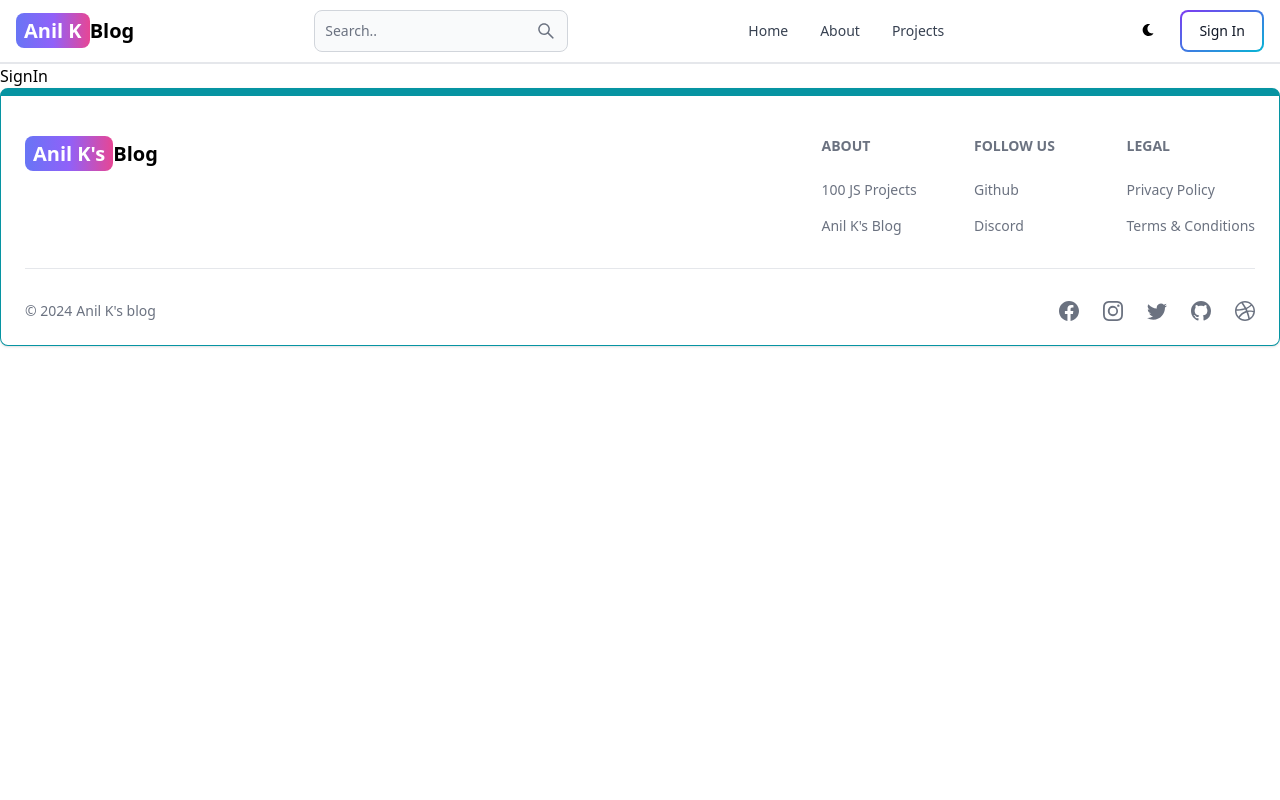
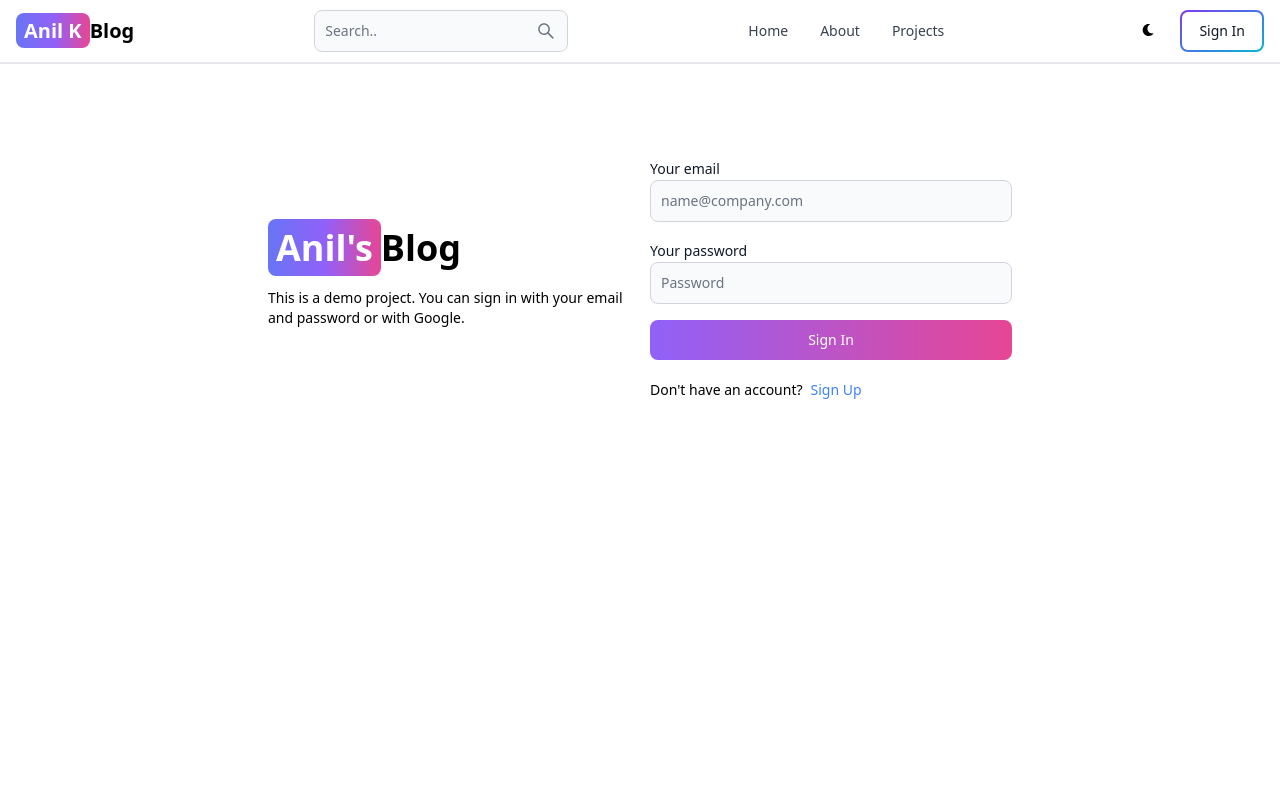
Before and after one commit to anilk2024/BlogAppDashboard, a React (Vite) app in the folder client/: page /sign-in in a window 1280 px wide. Shown: the top 800 px of the page. Built offline with nearby package versions, Linux system fonts and the light colour scheme.

Commit message:
complete signin page functionality

```diff
--- a/client/src/compnents/Footer.jsx
+++ b/client/src/compnents/Footer.jsx
@@ -3,63 +3,8 @@
 import { BsFacebook, BsInstagram, BsTwitter, BsGithub, BsDribbble } from 'react-icons/bs';
 export default function FooterCom() {
   return (
-    <Footer container className='border border-t-8 border-teal-500'>
+    <Footer container className='border border-t-8 border-teal-300'>
       <div className='w-full max-w-7xl mx-auto'>
-        <div className='grid w-full justify-between sm:flex md:grid-cols-1'>
-          <div className='mt-5'>
-            <Link
-              to='/'
-              className='self-center whitespace-nowrap text-lg sm:text-xl font-semibold dark:text-white'
-            >
-              <span className='px-2 py-1 bg-gradient-to-r from-indigo-500 via-purple-500 to-pink-500 rounded-lg text-white'>
-                Anil K's
-              </span>
-              Blog
-            </Link>
-          </div>
-          <div className='grid grid-cols-2 gap-8 mt-4 sm:grid-cols-3 sm:gap-6'>
-            <div>
-              <Footer.Title title='About' />
-              <Footer.LinkGroup col>
-                <Footer.Link
-                  href='https://www.100jsprojects.com'
-                  target='_blank'
-                  rel='noopener noreferrer'
-                >
-                  100 JS Projects
-                </Footer.Link>
-                <Footer.Link
-                  href='/about'
-                  target='_blank'
-                  rel='noopener noreferrer'
-                >
-                  Anil K's Blog
-                </Footer.Link>
-              </Footer.LinkGroup>
-            </div>
-            <div>
-              <Footer.Title title='Follow us' />
-              <Footer.LinkGroup col>
-                <Footer.Link
-                  href='https://github.com/anilk2024'
-                  target='_blank'
-                  rel='noopener noreferrer'
-                >
-                  Github
-                </Footer.Link>
-                <Footer.Link href='#'>Discord</Footer.Link>
-              </Footer.LinkGroup>
-            </div>
-            <div>
-              <Footer.Title title='Legal' />
-              <Footer.LinkGroup col>
-                <Footer.Link href='#'>Privacy Policy</Footer.Link>
-                <Footer.Link href='#'>Terms &amp; Conditions</Footer.Link>
-              </Footer.LinkGroup>
-            </div>
-          </div>
-        </div>
-        <Footer.Divider />
         <div className='w-full sm:flex sm:items-center sm:justify-between'>
           <Footer.Copyright
             href='#'
--- a/client/src/pages/SignIn.jsx
+++ b/client/src/pages/SignIn.jsx
@@ -1,7 +1,109 @@
+import { Alert, Button, Label, Spinner, TextInput } from 'flowbite-react';
+import { useState } from 'react';
+import { Link, useNavigate } from 'react-router-dom';
+//import OAuth from '../components/OAuth';
+
 export default function SignIn() {
+  const [formData, setFormData] = useState({});
+  const [errorMessage, setErrorMessage] = useState(null);
+  const [loading, setLoading] = useState(false);
+  const navigate = useNavigate();
+  const handleChange = (e) => {
+    setFormData({ ...formData, [e.target.id]: e.target.value.trim() });
+  };
+  const handleSubmit = async (e) => {
+    e.preventDefault();
+    if (!formData.email || !formData.password) {
+      return setErrorMessage('Please fill out all fields.');
+    }
+    try {
+      setLoading(true);
+      setErrorMessage(null);
+      const res = await fetch('/api/auth/signin', {
+        method: 'POST',
+        headers: { 'Content-Type': 'application/json' },
+        body: JSON.stringify(formData),
+      });
+      const data = await res.json();
+      if (data.success === false) {
+        return setErrorMessage(data.message);
+      }
+      setLoading(false);
+      if(res.ok) {
+        navigate('/');
+      }
+    } catch (error) {
+      setErrorMessage(error.message);
+      setLoading(false);
+    }
+  };
   return (
-    <div>
-      SignIn
+    <div className='min-h-screen mt-20'>
+      <div className='flex p-3 max-w-3xl mx-auto flex-col md:flex-row md:items-center gap-5'>
+        {/* left */}
+        <div className='flex-1'>
+          <Link to='/' className='font-bold dark:text-white text-4xl'>
+            <span className='px-2 py-1 bg-gradient-to-r from-indigo-500 via-purple-500 to-pink-500 rounded-lg text-white'>
+              Anil's
+            </span>
+            Blog
+          </Link>
+          <p className='text-sm mt-5'>
+            This is a demo project. You can sign in with your email and password
+            or with Google.
+          </p>
+        </div>
+        {/* right */}
+
+        <div className='flex-1'>
+          <form className='flex flex-col gap-4' onSubmit={handleSubmit}>
+            <div>
+              <Label value='Your email' />
+              <TextInput
+                type='email'
+                placeholder='name@company.com'
+                id='email'
+                onChange={handleChange}
+              />
+            </div>
+            <div>
+              <Label value='Your password' />
+              <TextInput
+                type='password'
+                placeholder='Password'
+                id='password'
+                onChange={handleChange}
+              />
+            </div>
+            <Button
+              gradientDuoTone='purpleToPink'
+              type='submit'
+              disabled={loading}
+            >
+              {loading ? (
+                <>
+                  <Spinner size='sm' />
+                  <span className='pl-3'>Loading...</span>
+                </>
+              ) : (
+                'Sign In'
+              )}
+            </Button>
+            {/* <OAuth /> */}
+          </form>
+          <div className='flex gap-2 text-sm mt-5'>
+            <span>Don't have an account?</span>
+            <Link to='/sign-up' className='text-blue-500'>
+              Sign Up
+            </Link>
+          </div>
+          {errorMessage && (
+            <Alert className='mt-5' color='failure'>
+              {errorMessage}
+            </Alert>
+          )}
+        </div>
+      </div>
     </div>
   );
 }
```
Also changed, not shown: client/vite.config.js (line endings or trailing spaces), 1 other file (tests, documents, lock files or other folders).
